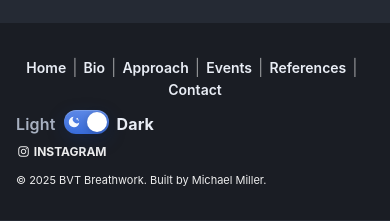
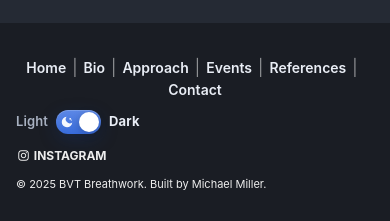
Before and after one commit to millerms/bvt-breathwork, a Jekyll site: the page built from _pages/home.md, in a window 390 px wide. Shown: the part 1744-1965 px from the top of the page. Built offline with Jekyll 4.4.1, drawn with Linux system fonts in a browser that asks for light colours; cached includes are drawn as plain includes.

Commit message:
style(footer): add 2px vertical spacing around theme toggle

```diff
--- a/_includes/footer/custom.html
+++ b/_includes/footer/custom.html
@@ -15,7 +15,7 @@
   {% endfor %}
 </nav>
 
-<div class="theme-toggle" style="margin: 0.25rem 0 0;" role="group" aria-label="Theme">
+<div class="theme-toggle" role="group" aria-label="Theme">
   <span class="theme-toggle__label theme-toggle__label--light" aria-hidden="true">Light</span>
   <input type="checkbox" id="theme-toggle" role="switch" aria-label="Toggle dark mode">
   <label class="theme-toggle__switch" for="theme-toggle">
--- a/assets/css/custom.css
+++ b/assets/css/custom.css
@@ -150,8 +150,8 @@ html[data-theme="light"] .btn.zen-button:focus-visible {
 html[data-theme="dark"] .page__hero--overlay { background-color: #121937bc !important; }
 
 /* Fancy theme toggle (Light | switch | Dark) */
-.theme-toggle { display: inline-flex; align-items: center; gap: .75rem; }
-.theme-toggle__label { font-weight: 700; letter-spacing: .01em; }
+.theme-toggle { display: inline-flex; align-items: center; gap: .75rem; padding-block: 2px; margin-block: 2px; }
+.theme-toggle__label { font-weight: 700; letter-spacing: .01em; display: inline-flex; align-items: center; line-height: 1; transform: translateY(-1px); }
 html[data-theme="light"] .theme-toggle__label--light { color: #1f2b44; opacity: 1; }
 html[data-theme="light"] .theme-toggle__label--dark  { color: #b8c2d3; opacity: .9; font-weight: 600; }
 html[data-theme="dark"]  .theme-toggle__label--light { color: #b8c2d3; opacity: .9; font-weight: 600; }
@@ -208,6 +208,9 @@ html[data-theme="dark"]  .footer-nav a { color: #e9edf5; }
 
   /* Footer nav: reduce link font size by ~2px on mobile */
   .footer-nav a { font-size: calc(1em - 2px); }
+
+  /* Theme labels: reduce by ~3px on mobile */
+  .theme-toggle__label { font-size: calc(1em - 3px); transform: translateY(-2px); }
 }
 
 /* Center zen buttons on home feature row */
```
